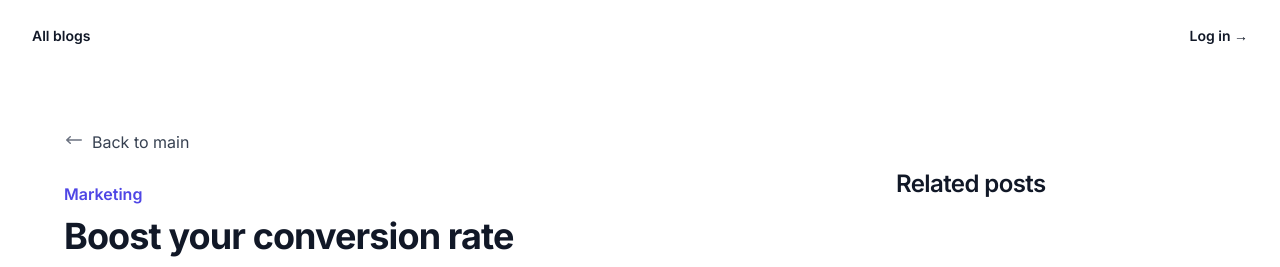
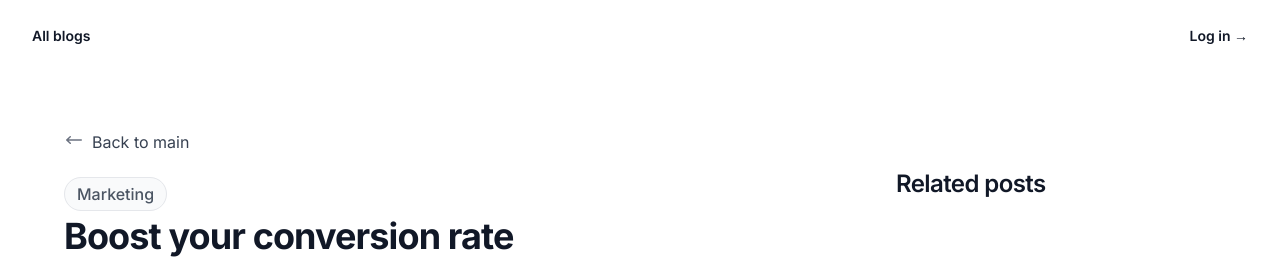
Before and after one commit to Yustes88/blog, a Next.js app: page /blog/post-1 in a window 1280 px wide. Shown: the top 267 px of the page. Built offline with nearby package versions, Linux system fonts and the light colour scheme.

Commit message:
add category styles

```diff
--- a/components/Header.tsx
+++ b/components/Header.tsx
@@ -45,7 +45,7 @@ export default function Header() {
             />
             <button
               type="submit"
-              className="flex-none rounded-md bg-gray-700 px-3.5 py-2.5 text-sm font-semibold text-white shadow-sm hover:bg-black focus-visible:outline focus-visible:outline-2 focus-visible:outline-offset-2 focus-visible:outline-indigo-600"
+              className="flex-none rounded-md bg-gray-700 px-3.5 py-2.5 text-sm font-semibold text-white shadow-sm hover:bg-black focus-visible:outline focus-visible:outline-2 focus-visible:outline-offset-2 focus-visible:outline-gray-600"
             >
               Subscribe
             </button>
--- a/components/PostFull.tsx
+++ b/components/PostFull.tsx
@@ -14,7 +14,12 @@ export default function PostFull({post}) {
         <ArrowLongLeftIcon className="mt-0.5 h-5 w-5 flex-none text-gray-500" aria-hidden="true"/>
         <Link href='/' className='pl-2'>Back to main</Link>
         </div>
-        <p className="text-base font-semibold leading-7 text-indigo-600">{post.data.categoryTitle}</p>
+        <a
+                  href={post.data.categoryHref}
+                    className="relative z-10 rounded-full border-solid border border-gray-200 bg-gray-50 px-3 py-1.5 font-medium text-gray-600 hover:bg-gray-100"
+                  >
+                    {post.data.categoryTitle}
+                  </a>
         <h1 className="mt-2 text-3xl font-bold tracking-tight text-gray-900 sm:text-4xl">{post.data.title}</h1>
         <figure className="mt-10 border-l border-indigo-600 pl-9">
             <blockquote className="text-gray-900">
--- a/components/PostPreview.tsx
+++ b/components/PostPreview.tsx
@@ -30,8 +30,8 @@ export default function PostPreview({post, type, slug }: any) {
                     {post.date}
                   </time>
                   <a
-                    href={post.categoryHref}
-                    className="relative z-10 rounded-full bg-gray-50 px-3 py-1.5 font-medium text-gray-600 hover:bg-gray-100"
+                  href={post.categoryHref}
+                    className="relative z-10 rounded-full border-solid border border-gray-200 bg-gray-50 px-3 py-1.5 font-medium text-gray-600 hover:bg-gray-100"
                   >
                     {post.categoryTitle}
                   </a>
```
